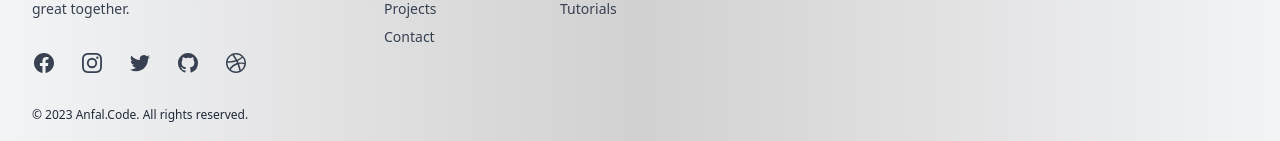
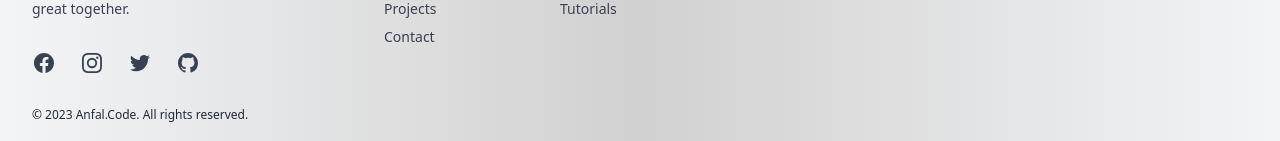
Before and after one commit to anfal11/my-portfolio, a React (Vite) app: page / in a window 1280 px wide. Shown: the part 3302-3443 px from the top of the page. Built offline with nearby package versions, Linux system fonts and the light colour scheme.

Commit message:
footer fixed

```diff
--- a/src/Shared/Footer.jsx
+++ b/src/Shared/Footer.jsx
@@ -16,13 +16,13 @@ const Footer = () => {
               <h1 className="text-4xl font-bold"> Anfal.Code</h1>
               <p className="max-w-xs mt-4 text-sm text-gray-700">
                 Building dynamic and responsive websites that bring your ideas
-                to life. Let's create something great together.
+                to life. Let&apos;s create something great together.
               </p>
               <div className="flex mt-8 space-x-6 text-gray-700">
                 {/* Update href with your social media links */}
                 <a
                   className="hover:opacity-75"
-                  href="https://facebook.com/yourprofile"
+                  href="https://www.facebook.com/beastslayerfiend.12/"
                   target="_blank"
                   rel="noreferrer"
                 >
@@ -42,7 +42,7 @@ const Footer = () => {
                 </a>
                 <a
                   className="hover:opacity-75"
-                  href="https://instagram.com/yourprofile"
+                  href="https://www.instagram.com/anfal_ratul/"
                   target="_blank"
                   rel="noreferrer"
                 >
@@ -62,7 +62,7 @@ const Footer = () => {
                 </a>
                 <a
                   className="hover:opacity-75"
-                  href="https://twitter.com/yourprofile"
+                  href="https://twitter.com/RatulAnfal"
                   target="_blank"
                   rel="noreferrer"
                 >
@@ -78,7 +78,7 @@ const Footer = () => {
                 </a>
                 <a
                   className="hover:opacity-75"
-                  href="https://github.com/yourprofile"
+                  href="https://github.com/anfal11"
                   target="_blank"
                   rel="noreferrer"
                 >
@@ -92,26 +92,6 @@ const Footer = () => {
                     <path
                       fillRule="evenodd"
                       d="M12 2C6.477 2 2 6.484 2 12.017c0 4.425 2.865 8.18 6.839 9.504.5.092.682-.217.682-.483 0-.237-.008-.868-.013-1.703-2.782.605-3.369-1.343-3.369-1.343-.454-1.158-1.11-1.466-1.11-1.466-.908-.62.069-.608.069-.608 1.003.07 1.531 1.032 1.531 1.032.892 1.53 2.341 1.088 2.91.832.092-.647.35-1.088.636-1.338-2.22-.253-4.555-1.113-4.555-4.951 0-1.093.39-1.988 1.029-2.688-.103-.253-.446-1.272.098-2.65 0 0 .84-.27 2.75 1.026A9.564 9.564 0 0112 6.844c.85.004 1.705.115 2.504.337 1.909-1.296 2.747-1.027 2.747-1.027.546 1.379.202 2.398.1 2.651.64.7 1.028 1.595 1.028 2.688 0 3.848-2.339 4.695-4.566 4.943.359.309.678.92.678 1.855 0 1.338-.012 2.419-.012 2.747 0 .268.18.58.688.482A10.019 10.019 0 0022 12.017C22 6.484 17.522 2 12 2z"
-                      clipRule="evenodd"
-                    />
-                  </svg>
-                </a>
-                <a
-                  className="hover:opacity-75"
-                  href="https://dribbble.com/yourprofile"
-                  target="_blank"
-                  rel="noreferrer"
-                >
-                  <span className="sr-only"> Dribbble </span>
-                  <svg
-                    className="w-6 h-6"
-                    fill="currentColor"
-                    viewBox="0 0 24 24"
-                    aria-hidden="true"
-                  >
-                    <path
-                      fillRule="evenodd"
-                      d="M12 2C6.48 2 2 6.48 2 12s4.48 10 10 10c5.51 0 10-4.48 10-10S17.51 2 12 2zm6.605 4.61a8.502 8.502 0 011.93 5.314c-.281-.054-3.101-.629-5.943-.271-.065-.141-.12-.293-.184-.445a25.416 25.416 0 00-.564-1.236c3.145-1.28 4.577-3.124 4.761-3.362zM12 3.475c2.17 0 4.154.813 5.662 2.148-.152.216-1.443 1.941-4.48 3.08-1.399-2.57-2.95-4.675-3.189-5A8.687 8.687 0 0112 3.475zm-3.633.803a53.896 53.896 0 013.167 4.935c-3.992 1.063-7.517 1.04-7.896 1.04a8.581 8.581 0 014.729-5.975zM3.453 12.01v-.26c.37.01 4.512.065 8.775-1.215.25.477.477.965.694 1.453-.109.033-.228.065-.336.098-4.404 1.42-6.747 5.303-6.942 5.629a8.522 8.522 0 01-2.19-5.705zM12 20.547a8.482 8.482 0 01-5.239-1.8c.152-.315 1.888-3.656 6.703-5.337.022-.01.033-.01.054-.022a35.318 35.318 0 011.823 6.475 8.4 8.4 0 01-3.341.684zm4.761-1.465c-.086-.52-.542-3.015-1.659-6.084 2.679-.423 5.022.271 5.314.369a8.468 8.468 0 01-3.655 5.715z"
                       clipRule="evenodd"
                     />
                   </svg>
@@ -139,7 +119,10 @@ const Footer = () => {
               <div>
                 <p className="font-medium">Resources</p>
                 <nav className="flex flex-col mt-4 space-y-2 text-sm text-gray-700">
-                  <a className="hover:opacity-75" href="https://blog.Anfal.Code">
+                  <a
+                    className="hover:opacity-75"
+                    href="https://blog.Anfal.Code"
+                  >
                     Blog
                   </a>
                   <a
@@ -163,12 +146,11 @@ const Footer = () => {
                     Networking
                   </Link>
                   <a
-  className="hover:opacity-75"
-  href="mailto:ratulcse1@gmail.com"
->
-  Email Me
-</a>
-
+                    className="hover:opacity-75"
+                    href="mailto:ratulcse1@gmail.com"
+                  >
+                    Email Me
+                  </a>
                 </nav>
               </div>
               <div>
```
